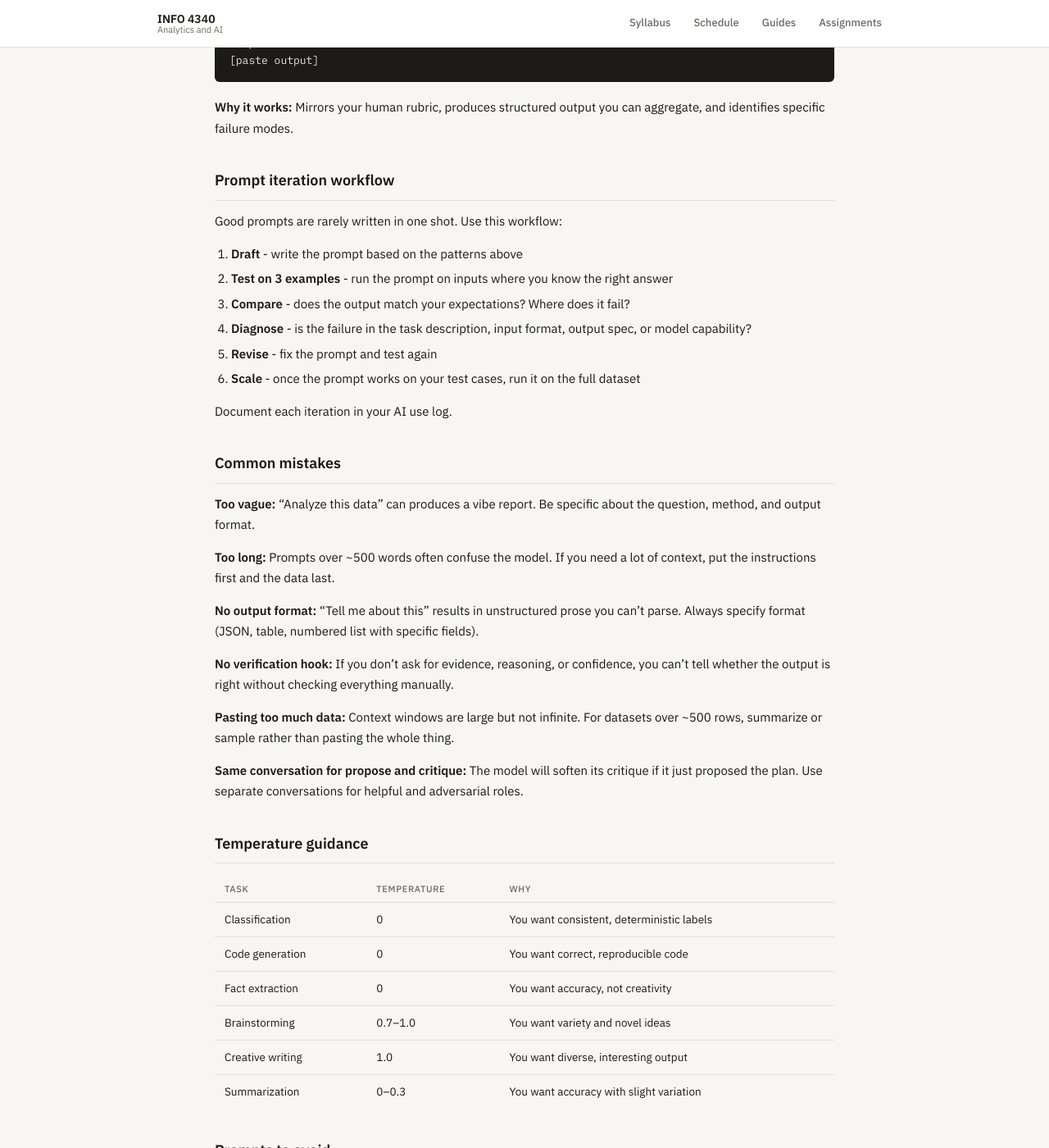
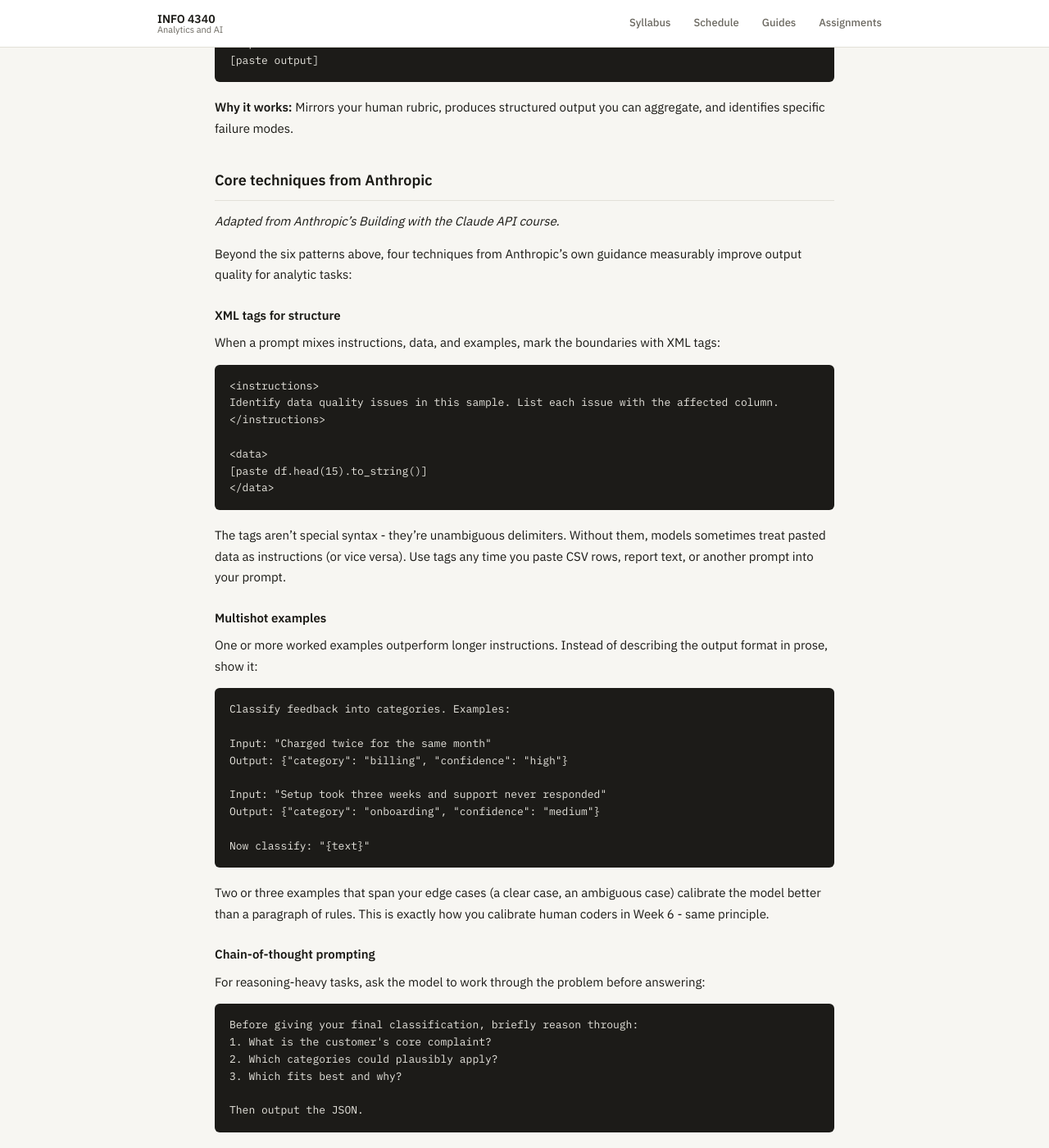
Before and after one commit to steflangehennig/info4340, a Jekyll site: the page built from guides/prompt-engineering.md, in a window 1280 px wide and 1400 px high, scrolled down 3222 px. Shown: the whole window at 82% size. Built offline with Jekyll 4.4.1, drawn with Linux system fonts in a browser that asks for light colours; some of the changed text lies outside the part shown.

Commit message:
update eval and PE guides

````diff
--- a/guides/prompt-engineering.md
+++ b/guides/prompt-engineering.md
@@ -147,6 +147,74 @@ Output to evaluate:
 
 **Why it works:** Mirrors your human rubric, produces structured output you can aggregate, and identifies specific failure modes.
 
+## Core techniques from Anthropic
+
+*Adapted from Anthropic's Building with the Claude API course.*
+
+Beyond the six patterns above, four techniques from Anthropic's own guidance measurably improve output quality for analytic tasks:
+
+### XML tags for structure
+
+When a prompt mixes instructions, data, and examples, mark the boundaries with XML tags:
+
+```
+<instructions>
+Identify data quality issues in this sample. List each issue with the affected column.
+</instructions>
+
+<data>
+[paste df.head(15).to_string()]
+</data>
+```
+
+The tags aren't special syntax - they're unambiguous delimiters. Without them, models sometimes treat pasted data as instructions (or vice versa). Use tags any time you paste CSV rows, report text, or another prompt into your prompt.
+
+### Multishot examples
+
+One or more worked examples outperform longer instructions. Instead of describing the output format in prose, show it:
+
+```
+Classify feedback into categories. Examples:
+
+Input: "Charged twice for the same month"
+Output: {"category": "billing", "confidence": "high"}
+
+Input: "Setup took three weeks and support never responded"
+Output: {"category": "onboarding", "confidence": "medium"}
+
+Now classify: "{text}"
+```
+
+Two or three examples that span your edge cases (a clear case, an ambiguous case) calibrate the model better than a paragraph of rules. This is exactly how you calibrate human coders in Week 6 - same principle.
+
+### Chain-of-thought prompting
+
+For reasoning-heavy tasks, ask the model to work through the problem before answering:
+
+```
+Before giving your final classification, briefly reason through:
+1. What is the customer's core complaint?
+2. Which categories could plausibly apply?
+3. Which fits best and why?
+
+Then output the JSON.
+```
+
+This costs more tokens but reduces errors on ambiguous inputs. Use for edge cases and evaluation tasks; skip for high-volume simple classification where cost matters.
+
+### Prefilling the response
+
+You can start the assistant's response for it, forcing the output format:
+
+```python
+messages=[
+    {"role": "user", "content": "Classify: 'Charged twice for March.'"},
+    {"role": "assistant", "content": "{"}   # response must continue this JSON
+]
+```
+
+The model continues from the `{` - no preamble possible. A blunt but effective way to guarantee JSON when "ONLY valid JSON" instructions aren't enough.
+
 ## Prompt iteration workflow
 
 Good prompts are rarely written in one shot. Use this workflow:
````
Also changed, not shown: guides/evaluation.md (+13 -0 lines).
